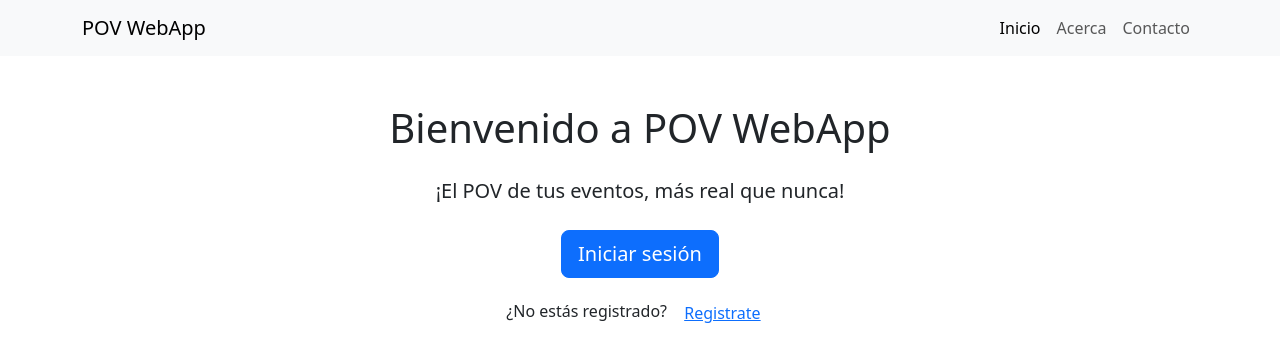
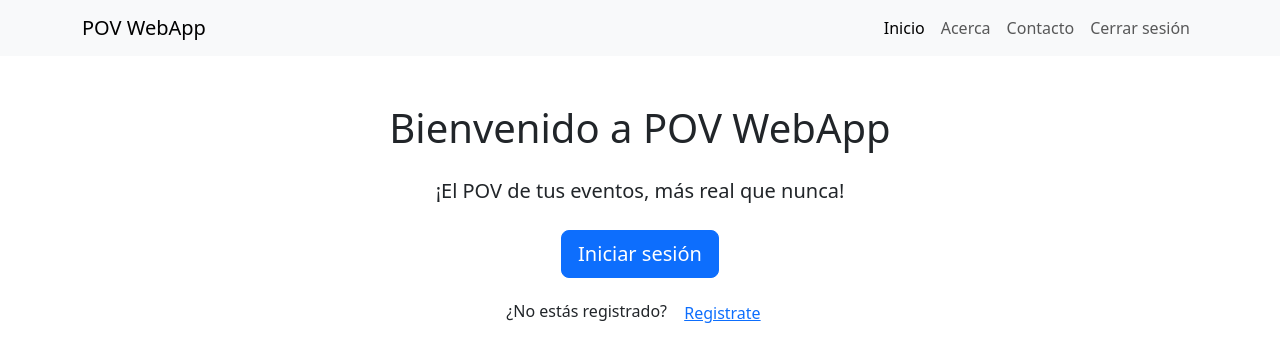
Before and after one commit to jkalicha/POV-WebApp, an Angular app in the folder frontend/: page / in a window 1280 px wide. Shown: the top 362 px of the page. Built offline with nearby package versions, Linux system fonts and the light colour scheme.

Commit message:
Mejoras User Experience

```diff
--- a/frontend/src/app/components/navbar/navbar.html
+++ b/frontend/src/app/components/navbar/navbar.html
@@ -15,6 +15,9 @@
         <li class="nav-item">
           <a class="nav-link" routerLink="/contacto">Contacto</a>
         </li>
+        <li class="nav-item">
+          <button class="nav-link btn btn-link" (click)="logout()">Cerrar sesión</button>
+        </li>
       </ul>
     </div>
   </div>
--- a/frontend/src/app/components/navbar/navbar.ts
+++ b/frontend/src/app/components/navbar/navbar.ts
@@ -1,4 +1,5 @@
 import { Component } from '@angular/core';
+import { Router } from '@angular/router';
 
 @Component({
   selector: 'app-navbar',
@@ -7,5 +8,10 @@ import { Component } from '@angular/core';
   styleUrls: []
 })
 export class Navbar {
+  constructor(private router: Router) {}
 
+  logout() {
+    localStorage.removeItem('token');
+    this.router.navigate(['/']);
+  }
 }
--- a/frontend/src/app/pages/login/login.html
+++ b/frontend/src/app/pages/login/login.html
@@ -39,7 +39,7 @@
       </form>
       <div class="mt-3 text-center">
         ¿No estás registrado?
-        <a routerLink="/register" class="btn btn-link">Registrate</a>
+        <button class="btn btn-link" type="button" (click)="goToRegister()">Registrate</button>
       </div>
     </div>
   </div>
--- a/frontend/src/app/pages/login/login.ts
+++ b/frontend/src/app/pages/login/login.ts
@@ -11,14 +11,18 @@ import { HttpClientModule } from '@angular/common/http';
   standalone: true,
   imports: [FormsModule, HttpClientModule, CommonModule],
   templateUrl: './login.html',
-  styleUrls: []
+  styleUrls: [],
 })
 export class Login {
   email = '';
   password = '';
   error = '';
 
-  constructor(private auth: AuthService, private userService: UserService, private router: Router) {}
+  constructor(
+    private auth: AuthService,
+    private userService: UserService,
+    private router: Router
+  ) {}
 
   async login() {
     try {
@@ -30,6 +34,10 @@ export class Login {
     }
   }
 
+  goToRegister() {
+    this.router.navigate(['/register']);
+  }
+
   async crearUsuario() {
     try {
       await this.userService.createUser('Usuario de prueba', this.email, this.password);
```
